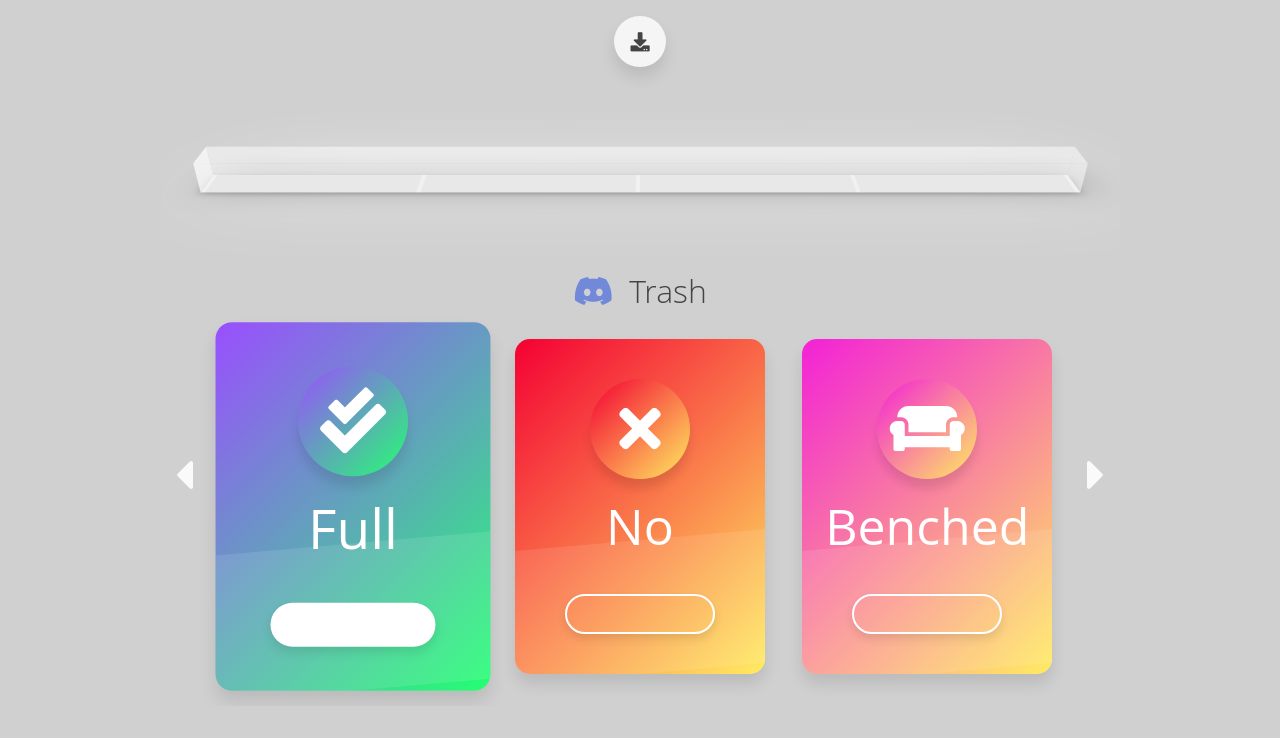
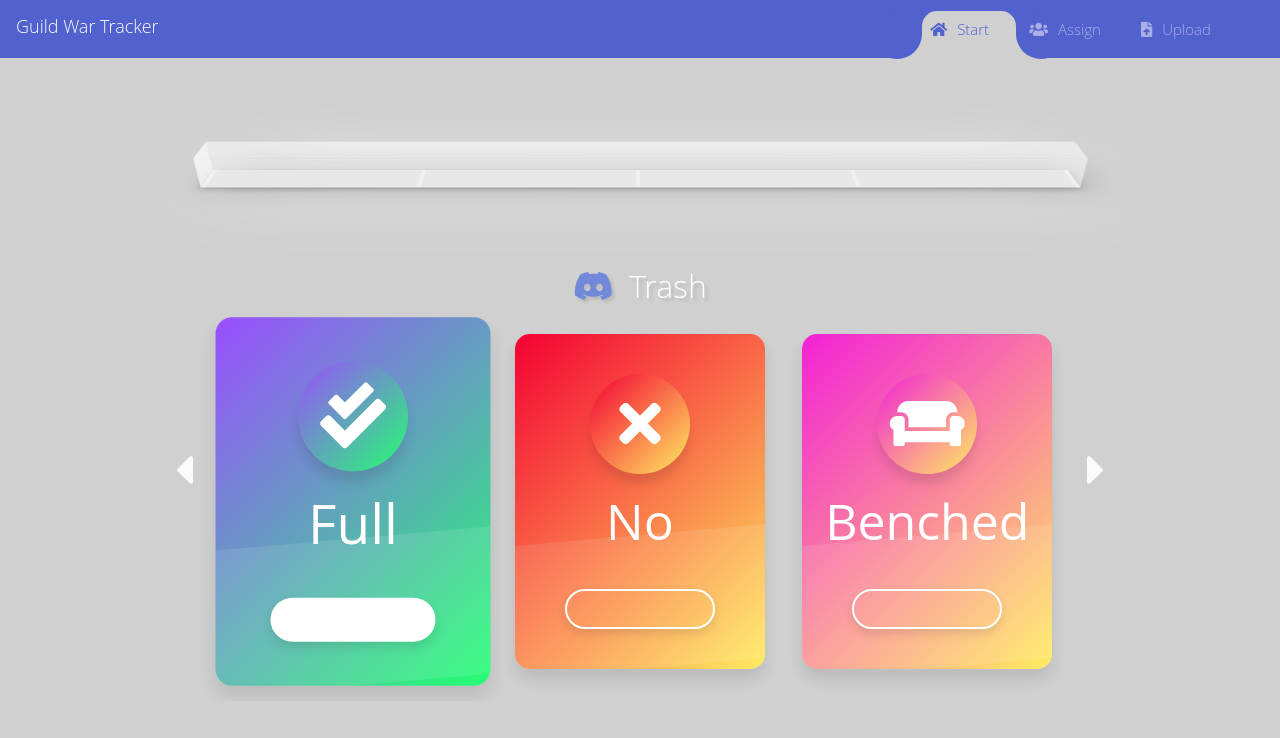
Before and after one commit to rezwanhaleem/game-roster-tracker, a React (Create React App) app: page / in a window 1280 px wide. Shown: the top 738 px of the page. Built offline with nearby package versions, Linux system fonts and the light colour scheme.

Commit message:
Added navbar

```diff
--- a/src/components/App.js
+++ b/src/components/App.js
@@ -1,41 +1,23 @@
 import React from 'react';
 import axios from 'axios';
 
+import Nav from './Nav';
 import Progress from './Progress';
 import Carousel from './Carousel';
+import DummyData from '../data/DummyData';
 import '../style/App.css';
 
 class App extends React.Component {
   state = {
-    players: [
-      {
-        player: 'Rez',
-        discord: 'Trash',
-        mon:'Full'
-      },
-      {
-        player: 'Steven',
-        discord: 'SoftFluff',
-        mon:'Benched'
-      },
-      {
-        player: 'Quan',
-        discord: 'Twice',
-        mon:'Full'
-      },
-      {
-        player: 'Raymond',
-        discord: 'Momo',
-        mon:'Full'
-      },
-      {
-        player: 'Eric',
-        discord: 'Omo',
-        mon:'NO'
-      }],
+    players: [],
     previous: 0,
     visible: 0
   };
+
+  constructor(props){
+    super(props);
+    this.state.players = DummyData;
+  }
 
   loadData = async () => {
     const res = await axios.get('/players');
@@ -43,17 +25,18 @@ class App extends React.Component {
   }
 
   selectPlayer = (index) => {
-    if(index < this.state.players.length && index >= 0)
+    if(index >= 0 && index < this.state.players.length)
       this.setState((state) => ({previous: state.visible,visible:index}));
   }
 
   render() {
     return (
       <div className="App">
+        <Nav />
         <div className="container">
-          <div className="loadData" onClick={this.loadData}>
+          {/* <div className="loadData" onClick={this.loadData}>
             <i className="fa fa-download" aria-hidden="true"></i>
-          </div>
+          </div> */}
           <Progress players={this.state.players} points={this.state.players.length-1} visible={this.state.visible} onPlayerSelect={this.selectPlayer}/>
           <Carousel
             previous={this.state.previous}
--- /dev/null
+++ b/src/components/Nav.js
@@ -0,0 +1,73 @@
+import React from 'react';
+
+import '../style/Nav.css';
+
+class Nav extends React.Component {
+    state = {
+        selected1: '',
+        selected2: 'active',
+        selected3: '',
+        activeTop: 0,
+        activeLeft: 0,
+        activeHeight: 0,
+        activeWidth: 0
+    };
+
+    handleClick = (e, tabId) => {
+        switch (tabId) {
+            case 1:
+                this.setState({ selected1: 'active', selected2: '', selected3: '' });
+                break;
+            case 2:
+                this.setState({ selected1: '', selected2: 'active', selected3: '' });
+                break;
+            case 3:
+                this.setState({ selected1: '', selected2: '', selected3: 'active' });
+                break;
+            default:
+                break;
+        }
+
+        let targ = e.currentTarget;
+        this.setState({
+            activeTop: targ.offsetTop,
+            activeLeft: targ.offsetLeft,
+            activeHeight: targ.offsetHeight + 1,
+            activeWidth: targ.clientWidth
+        });
+    }
+
+    init(e) {
+        e.click()
+    }
+
+    render() {
+        const horri = {
+            top: this.state.activeTop + "px",
+            left: this.state.activeLeft + "px",
+            height: this.state.activeHeight + "px",
+            width: this.state.activeWidth + "px"
+        };
+        return (
+            <nav className="Nav navbar navbar-expand-lg navbar-mainbg">
+                <div className="navbar-brand navbar-logo" >Guild War Tracker</div>
+                <div className="collapse navbar-collapse" id="navbarSupportedContent">
+                    <ul className="navbar-nav ml-auto">
+                        <div className="hori-selector" style={horri}><div className="left"></div><div className="right"></div></div>
+                        <li ref={this.init} className={"nav-item " + this.state.selected1} onClick={(e) => this.handleClick(e, 1)}>
+                            <div className="nav-link" ><i className="fas fa-home"></i>Start</div>
+                        </li>
+                        <li className={"nav-item " + this.state.selected2} onClick={(e) => this.handleClick(e, 2)}>
+                            <div className="nav-link" ><i className="fas fa-users"></i>Assign</div>
+                        </li>
+                        <li className={"nav-item " + this.state.selected3} onClick={(e) => this.handleClick(e, 3)}>
+                            <div className="nav-link" ><i className="fas fa-file-upload"></i>Upload</div>
+                        </li>
+                    </ul>
+                </div>
+            </nav>
+        );
+    }
+}
+
+export default Nav;
--- /dev/null
+++ b/src/data/DummyData.js
@@ -0,0 +1,39 @@
+const DummyData = [
+    {
+      player: 'Rez',
+      discord: 'Trash',
+      mon:'Full',
+      wed:'TBD',
+      fri:'TBD'
+    },
+    {
+      player: 'Steven',
+      discord: 'SoftFluff',
+      mon:'Benched',
+      wed:'TBD',
+      fri:'TBD'
+    },
+    {
+      player: 'Quan',
+      discord: 'Twice',
+      mon:'Full',
+      wed:'TBD',
+      fri:'TBD'
+    },
+    {
+      player: 'Raymond',
+      discord: 'Momo',
+      mon:'Full',
+      wed:'TBD',
+      fri:'TBD'
+    },
+    {
+      player: 'Eric',
+      discord: 'Omo',
+      mon:'NO',
+      wed:'TBD',
+      fri:'TBD'
+    }
+];
+
+export default DummyData;
--- a/src/style/Cards.css
+++ b/src/style/Cards.css
@@ -160,6 +160,7 @@ section.Cards {
 .user {
   margin: 0 auto 1em auto;
   font-size: 2em;
+  text-shadow: 3px 3px 3px rgba(0, 0, 0, 0.1);
 }
 
 .user i{
@@ -168,4 +169,5 @@ section.Cards {
 
 .user span {
   margin-left: 0.5em;
+  color: #fff;
 }
--- /dev/null
+++ b/src/style/Nav.css
@@ -0,0 +1,148 @@
+@import url('https://fonts.googleapis.com/css?family=Roboto');
+
+.Nav {
+	border-radius: 0px;
+}
+
+.Nav *{
+	margin: 0;
+	padding: 0;
+}
+.Nav i {
+	margin-right: 10px;
+}
+/*----------multi-level-accordian-menu------------*/
+.navbar-logo{
+	padding: 15px;
+	color: #fff;
+}
+.navbar-mainbg{
+	background-color: #5161ce;
+	padding: 0px;
+}
+#navbarSupportedContent{
+	overflow: hidden;
+	position: relative;
+}
+#navbarSupportedContent ul{
+	padding: 0px;
+	margin-right: 3em;
+	float: right;
+}
+#navbarSupportedContent ul li .nav-link i{
+	margin-right: 10px;
+}
+#navbarSupportedContent li {
+	list-style-type: none;
+	float: left;
+}
+#navbarSupportedContent ul li .nav-link{
+	color: rgba(255,255,255,0.5);
+    text-decoration: none;
+    font-size: 15px;
+    display: block;
+    padding: 20px 20px;
+    transition-duration:0.6s;
+	transition-timing-function: cubic-bezier(0.68, -0.55, 0.265, 1.55);
+    position: relative;
+}
+#navbarSupportedContent>ul>li.active>.nav-link{
+	color: #5161ce;
+	background-color: transparent;
+	transition: all 0.7s;
+}
+#navbarSupportedContent .nav-link:not(:only-child):after {
+	content: "\f105";
+	position: absolute;
+	right: 20px;
+	top: 10px;
+	font-size: 14px;
+	font-family: "Font Awesome 5 Free";
+	display: inline-block;
+	padding-right: 3px;
+	vertical-align: middle;
+	font-weight: 900;
+	transition: 0.5s;
+}
+#navbarSupportedContent .active>.nav-link:not(:only-child):after {
+	transform: rotate(90deg);
+}
+.hori-selector{
+	display:inline-block;
+	position:absolute;
+	height: 100%;
+	top: 0px;
+	left: 0px;
+	transition-duration:0.6s;
+	transition-timing-function: cubic-bezier(0.68, -0.55, 0.265, 1.55);
+	background-color: #d0d0d0;
+	border-top-left-radius: 15px;
+	border-top-right-radius: 15px;
+	margin-top: 10px;
+}
+.hori-selector .right,
+.hori-selector .left{
+	position: absolute;
+	width: 25px;
+	height: 25px;
+	background-color: #d0d0d0;
+	bottom: 10px;
+}
+.hori-selector .right{
+	right: -25px;
+}
+.hori-selector .left{
+	left: -25px;
+}
+.hori-selector .right:before,
+.hori-selector .left:before{
+	content: '';
+    position: absolute;
+    width: 50px;
+    height: 50px;
+    border-radius: 50%;
+    background-color: #5161ce;
+}
+.hori-selector .right:before{
+	bottom: 0;
+    right: -25px;
+}
+.hori-selector .left:before{
+	bottom: 0;
+    left: -25px;
+}
+
+
+
+
+@media (max-width: 991px){
+	#navbarSupportedContent ul li .nav-link{
+		padding: 12px 30px;
+	}
+	.hori-selector{
+		margin-top: 0px;
+		margin-left: 10px;
+		border-radius: 0;
+		border-top-left-radius: 25px;
+		border-bottom-left-radius: 25px;
+	}
+	.hori-selector .left,
+	.hori-selector .right{
+		right: 10px;
+	}
+	.hori-selector .left{
+		top: -25px;
+		left: auto;
+	}
+	.hori-selector .right{
+		bottom: -25px;
+	}
+	.hori-selector .left:before{
+		left: -25px;
+		top: -25px;
+	}
+	.hori-selector .right:before{
+		bottom: -25px;
+		left: -25px;
+	}
+}
```
